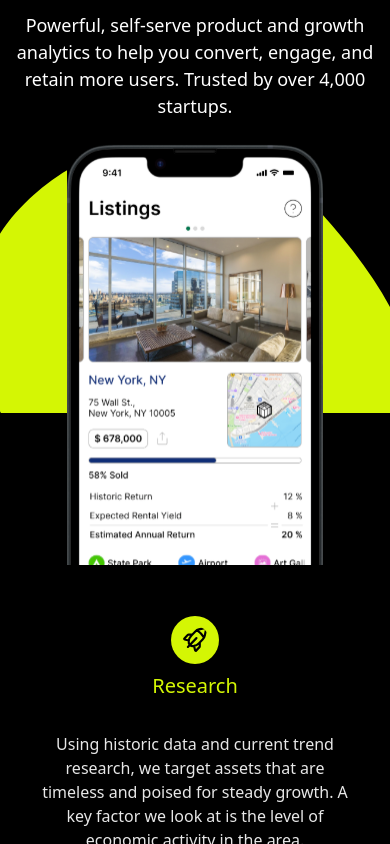
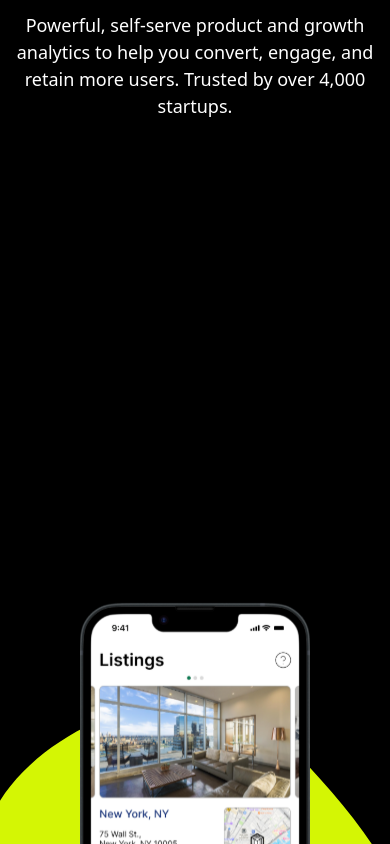
Before and after one commit to webtesting22/vaar, a React (Vite) app: page / in a window 390 px wide. Shown: the part 2600-3444 px from the top of the page. Built offline with nearby package versions, Linux system fonts and the light colour scheme.

Commit message:
mobile guide section added

```diff
--- a/src/Components/Guide/Guide.css
+++ b/src/Components/Guide/Guide.css
@@ -44,9 +44,11 @@
 .guide-container-mobile-para {
     display: none;
 }
-.blob-mobile-img{
+
+.blob-mobile-img {
     display: none;
 }
+
 @media (max-width:600px) {
     .Guide-section .row {
         padding: 0rem 0rem;
@@ -82,30 +84,39 @@
     /* .Guide-section .container {
         padding: 0px;
     } */
-    .blob-mobile-img{
+    .blob-mobile-img {
         display: block;
-        /* position: relative; */
+        position: relative;
+        height: 100vh;
     }
+
     .blob-container {
         width: 100%;
         position: absolute;
         right: 0px;
         left: 0px;
-        /* top: 0; */
+        bottom: 0;
         display: block;
         z-index: -1;
     }
-    .blob-container img{
+
+    .blob-container img {
         width: 100%;
     }
-    .mobile-image img{
-        width: 70%;
+
+    .mobile-image img {
+        width: 230px;
         margin: auto;
-    }
-    .mobile-image{
-        display: block;
         display: flex;
     }
+
+    .mobile-image {
+        display: block;
+        position: absolute;
+        bottom: 0;
+        width: 100%;
+    }
+
 
 
 }
--- a/src/Components/Guide/Guide.jsx
+++ b/src/Components/Guide/Guide.jsx
@@ -10,10 +10,12 @@ function Guide() {
         <div className="container">
           <h1 className='section-heading' style={{ color: "#D4F604" }}>A step guide to being a digital landlord</h1>
           <p className='guide-container-mobile-para'>Powerful, self-serve product and growth analytics to help you convert, engage, and retain more users. Trusted by over 4,000 startups.</p>
+        </div>
         <div className='blob-mobile-img'>
           <div className='blob-container'><img src={blobData} alt="" /></div>
           <div className='mobile-image'><img src={mobilePicture} alt="" /></div>
         </div>
+        <div className="container">
         <div className="row">
           {GuideData.map((item, index) => (
             <div key={index} className="col-lg-6">
@@ -28,8 +30,9 @@ function Guide() {
             </div>
           ))}
         </div>
+        </div>
 
-        </div>
+
 
       </section>
     </>
```
Lines whose indentation alone changed are shown as unchanged.
